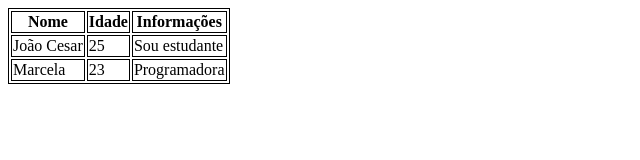
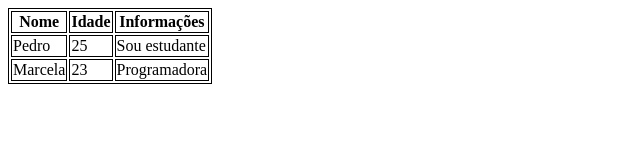
Before and after one commit to luizcalves/teste-bash-aula-tabela, a plain HTML site: page index.html in a window 1280 px wide. Shown: the whole page, without its empty margins (0-640 px from the left). Drawn offline with Linux system fonts and the light colour scheme.

Commit message:
João  cesar foi substituído por Pedro

```diff
--- a/index.html
+++ b/index.html
@@ -17,7 +17,7 @@
             <th>Idade</th>
             <th>Informações</th>
         </tr>
-            <td>João Cesar</td>
+            <td>Pedro</td>
             <td>25</td>
             <td>Sou estudante</td>
             <tr>
```
